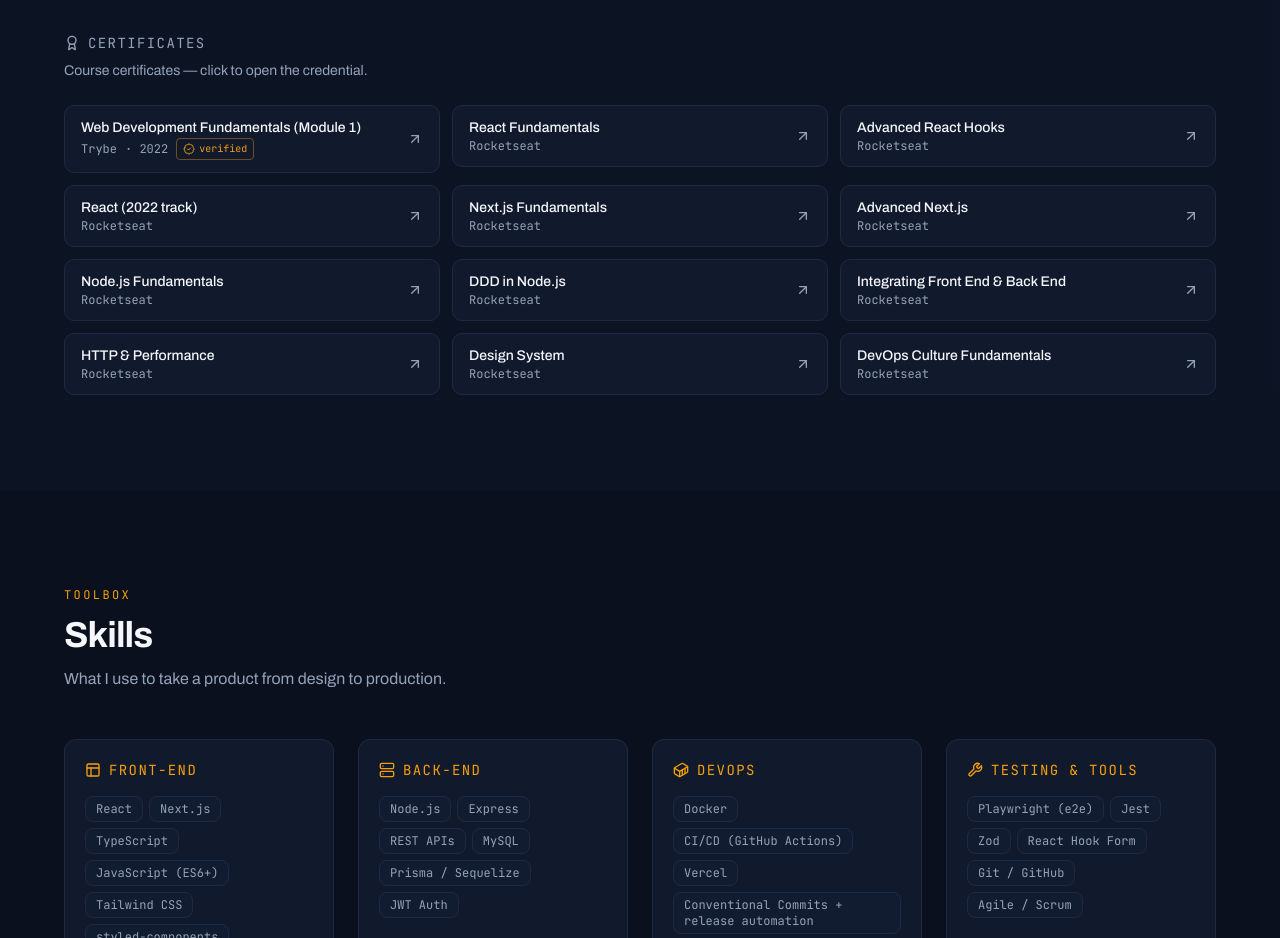
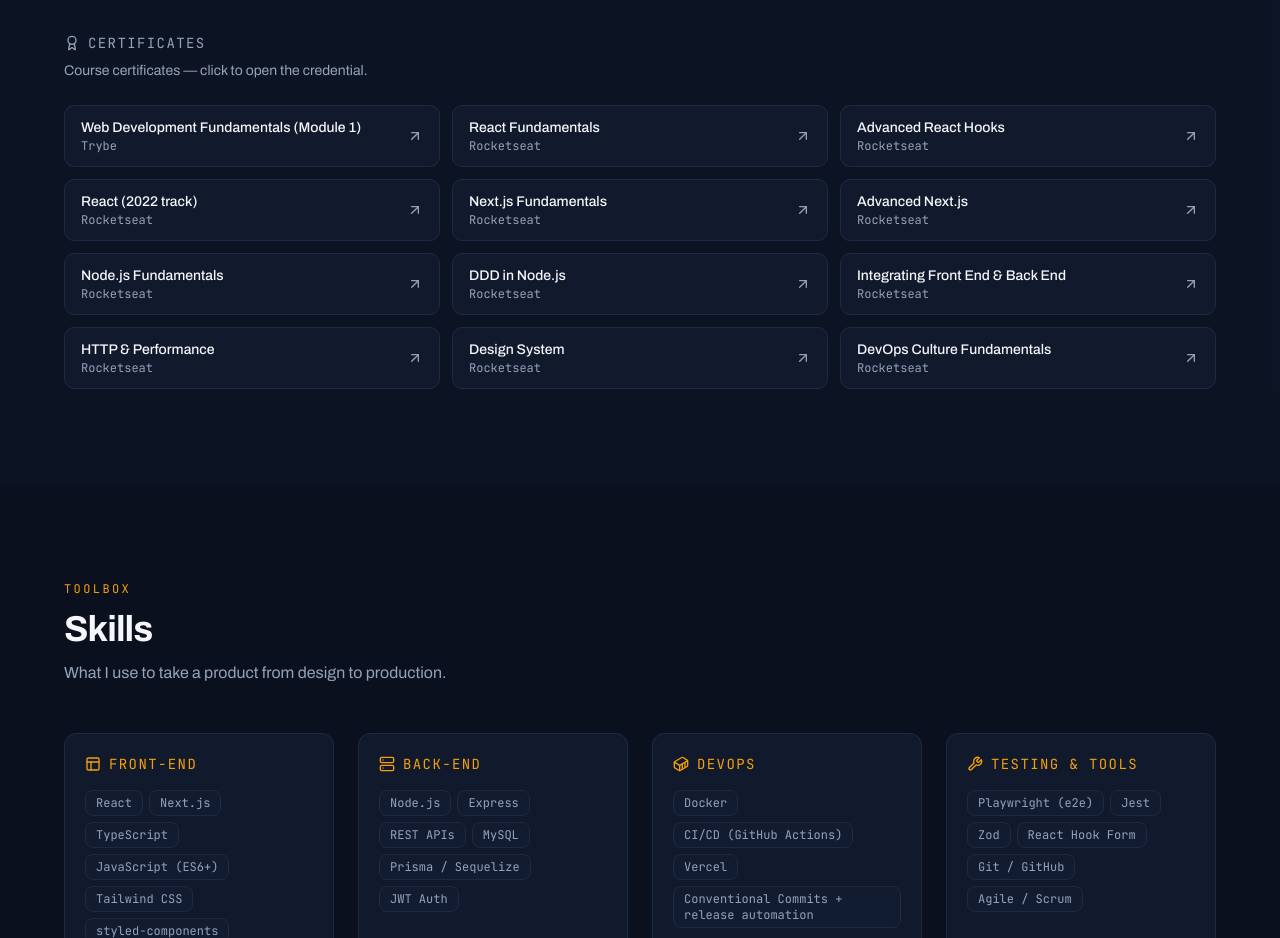
Before and after one commit to ageumenezesDev19/ageumenezesDP2, a React (Vite) app: page / in a window 1280 px wide. Shown: the part 4180-5118 px from the top of the page. Built offline with nearby package versions, Linux system fonts and the light colour scheme.

Commit message:
fix: drop verified badge from certificates
Marking one certificate as verified implied the others were not.

```diff
--- a/src/components/AboutSection.tsx
+++ b/src/components/AboutSection.tsx
@@ -1,12 +1,5 @@
 import { motion, useReducedMotion } from "framer-motion";
-import {
-  Award,
-  ArrowUpRight,
-  BadgeCheck,
-  MapPin,
-  Languages,
-  Sparkles,
-} from "lucide-react";
+import { Award, ArrowUpRight, MapPin, Languages, Sparkles } from "lucide-react";
 import { useLanguage } from "@/providers/language-provider";
 import { profile } from "@/data/profile";
 import { certificates } from "@/data/certificates";
@@ -23,7 +16,6 @@
     factsInterestsValue: "Sci-fi, electronic music and video editing",
     certificatesTitle: "Certificates",
     certificatesSubtitle: "Course certificates — click to open the credential.",
-    verified: "verified",
     view: "View PDF",
   },
   pt: {
@@ -36,7 +28,6 @@
     factsInterestsValue: "Ficção científica, música eletrônica e edição de vídeo",
     certificatesTitle: "Certificados",
     certificatesSubtitle: "Certificados de cursos — clique para abrir a credencial.",
-    verified: "verificado",
     view: "Ver PDF",
   },
 };
@@ -119,15 +110,8 @@
                 >
                   <div>
                     <p className="text-sm font-medium">{cert.title[language]}</p>
-                    <p className="flex flex-wrap items-center gap-2 font-mono text-xs text-muted-foreground">
+                    <p className="font-mono text-xs text-muted-foreground">
                       {cert.issuer}
-                      {cert.year && <span>· {cert.year}</span>}
-                      {cert.verified && (
-                        <span className="inline-flex items-center gap-1 rounded border border-primary/40 px-1.5 py-0.5 text-[10px] text-primary">
-                          <BadgeCheck className="h-3 w-3" aria-hidden="true" />
-                          {t.verified}
-                        </span>
-                      )}
                     </p>
                   </div>
                   <ArrowUpRight
--- a/src/data/certificates.ts
+++ b/src/data/certificates.ts
@@ -12,8 +12,6 @@
     },
     issuer: "Trybe",
     url: "https://www.credential.net/b94dcdea-0ce4-4d09-9f81-30ff1a2f5bc2",
-    verified: true,
-    year: "2022",
   },
   {
     title: { en: "React Fundamentals", pt: "Fundamentos do React" },
--- a/src/data/types.ts
+++ b/src/data/types.ts
@@ -54,9 +54,6 @@
   issuer: string;
   /** Local PDF (/certificates/*.pdf) or an external credential URL */
   url: string;
-  /** True when backed by a publicly verifiable credential (e.g. credential.net) */
-  verified?: boolean;
-  year?: string;
 }
 
 export interface SocialLink {
```
